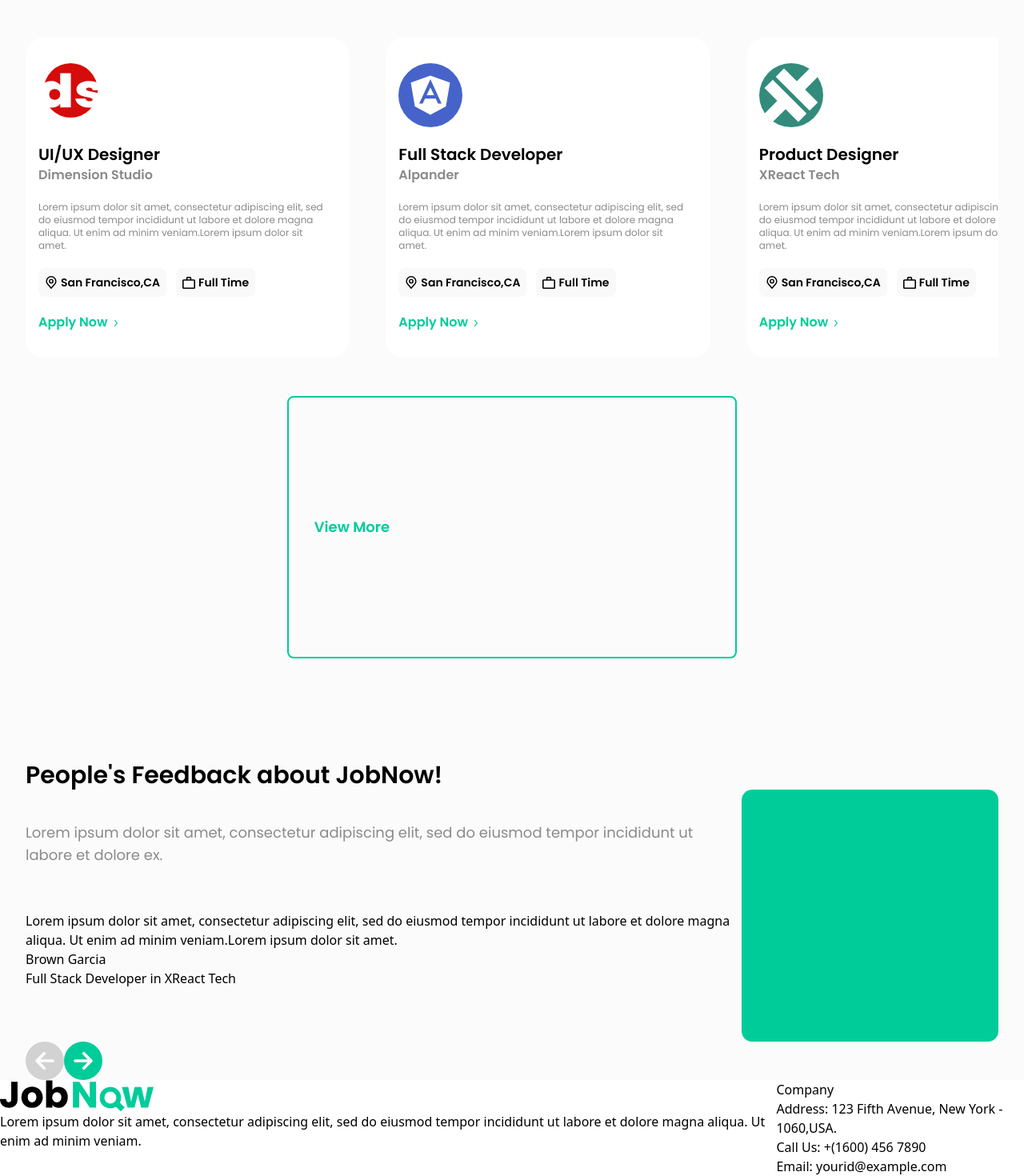
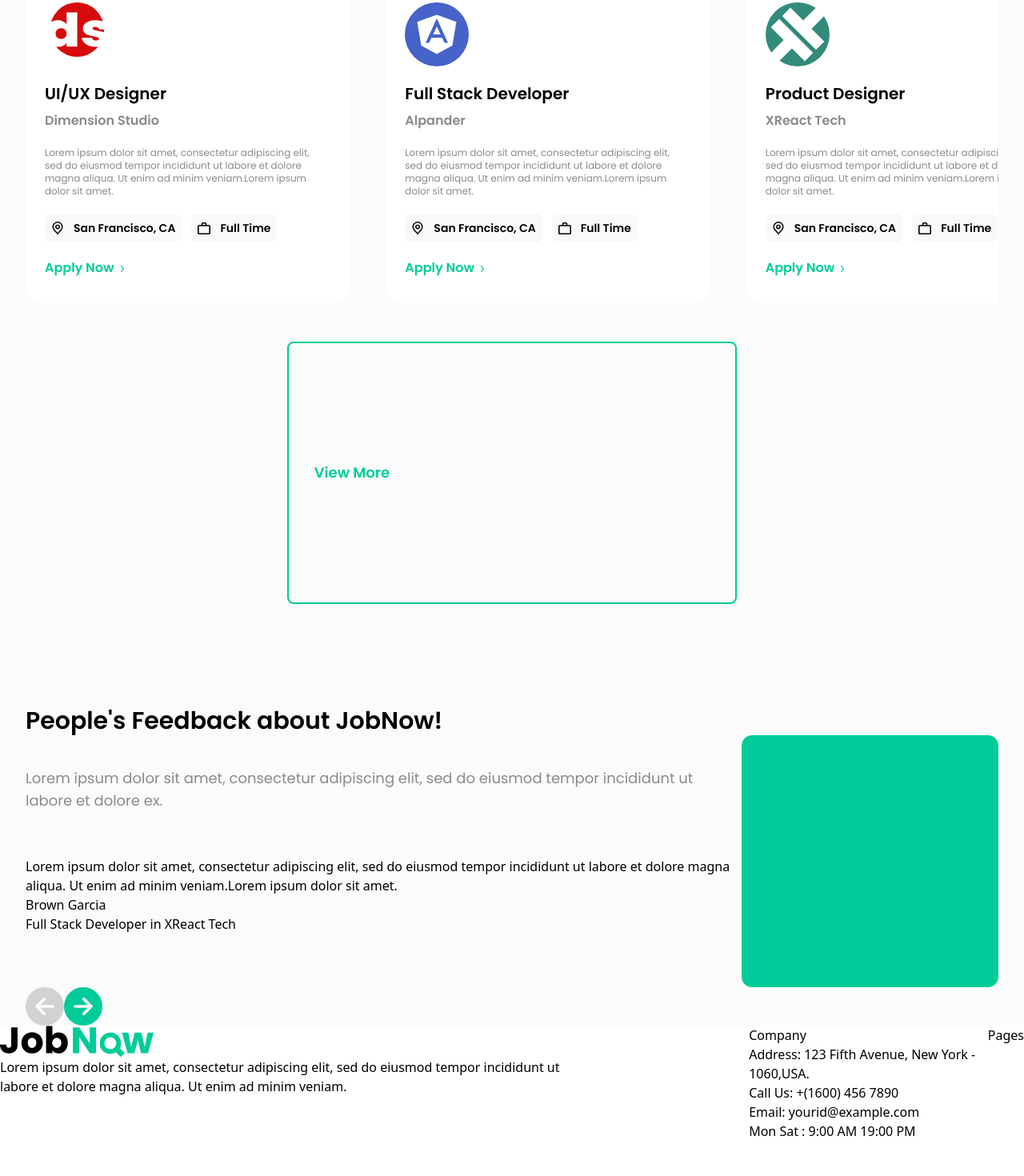
Before and after one commit to MaryJoeKhoury/job-search, a Next.js app: page / in a window 1280 px wide. Shown: the part 3600-5070 px from the top of the page at 80% size. After the commit the page ends 5026 px from the top, so only its background shows below. Built offline with nearby package versions, Linux system fonts and the light colour scheme.

Commit message:
popular job section fixes

```diff
--- a/components/Footer.js
+++ b/components/Footer.js
@@ -5,7 +5,7 @@ const Footer = () => {
     <div className="flex flex-row">
       <div className="flex flex-col">
         <img src="/icons/logo.svg" className="h-10 w-48" />
-        <p>
+        <p className="w-9/12">
           Lorem ipsum dolor sit amet, consectetur adipiscing elit, sed do
           eiusmod tempor incididunt ut labore et dolore magna aliqua. Ut enim ad
           minim veniam.
@@ -17,10 +17,18 @@ const Footer = () => {
           <li>Address: 123 Fifth Avenue, New York - 1060,USA.</li>
           <li>Call Us: +(1600) 456 7890</li>
           <li>Email: yourid@example.com</li>
-          <li>Mon Sat</li>
+          <li>Mon Sat : 9:00 AM 19:00 PM </li>
         </ul>
       </div>
-      <div></div>
+      <div>
+        <h1>Pages</h1>
+        <ul>
+          <li></li>
+          <li></li>
+          <li></li>
+          <li></li>
+        </ul>
+      </div>
       <div></div>
     </div>
   );
--- a/components/JobCard.js
+++ b/components/JobCard.js
@@ -3,7 +3,7 @@ import React from "react";
 const JobCard = (props) => {
   return (
     <div
-      className={`mt-12 flex cursor-pointer flex-col items-start justify-center gap-5 rounded-3xl px-4 py-8 text-center font-Poppins ${props.backgroundColor} ${props.width} `}
+      className={`flex cursor-pointer flex-col items-start justify-center gap-5 rounded-3xl px-6 py-8 text-center font-Poppins ${props.backgroundColor} ${props.width} `}
     >
       <div className="h-14 w-16 md:h-20 md:min-w-20">
         <img src={props.icon} />
@@ -12,7 +12,7 @@ const JobCard = (props) => {
         <h1 className="text-start font-Poppins text-[14px] font-semibold xs:text-xl">
           {props.title}
         </h1>
-        <h5 className="text-start font-semibold text-[#8A8A8A]">
+        <h5 className="mt-2 text-start font-Poppins font-semibold text-[#8A8A8A]">
           {props.subtitle}
         </h5>
       </div>
@@ -21,17 +21,17 @@ const JobCard = (props) => {
         <p>{props.description}</p>
       </div>
 
-      <div className="text-sx flex flex-row items-center gap-3 rounded-xl font-Poppins text-[10px] font-semibold md:text-sm">
-        <div className="flex flex-row items-center gap-1 rounded-lg bg-[#f9f9f9] px-2 py-2">
+      <div className="text-sx flex flex-row items-center gap-3 rounded-xl font-Poppins text-[10px] font-semibold xs:text-xs lg:text-sm">
+        <div className="flex flex-row items-center gap-2 rounded-lg bg-[#f9f9f9] px-2 py-2 md:gap-2 xl:gap-3">
           <div className="w-4">
             <img src="/icons/location.svg" />
           </div>
           <div>
-            <p>San Francisco,CA</p>
+            <p>San Francisco, CA</p>
           </div>
         </div>
         <div>
-          <div className="flex flex-row items-center gap-1 rounded-lg bg-[#f9f9f9] px-2 py-2">
+          <div className="flex flex-row items-center gap-2 rounded-lg bg-[#f9f9f9] px-2 py-2 md:gap-2 xl:gap-3">
             <div className="w-4">
               <img src="/icons/bag.svg" />
             </div>
--- a/pages/index.js
+++ b/pages/index.js
@@ -290,7 +290,7 @@ export default function Home() {
                           tempor incididunt ut labore et dolore magna aliqua. Ut enim ad minim
                           veniam.Lorem ipsum dolor sit amet."
             aligntext="text-center"
-            padding="xl:px-56"
+            padding="xl:px-48"
             // fontSize="sm:text-3xl"
           />
           <Swiper
```
